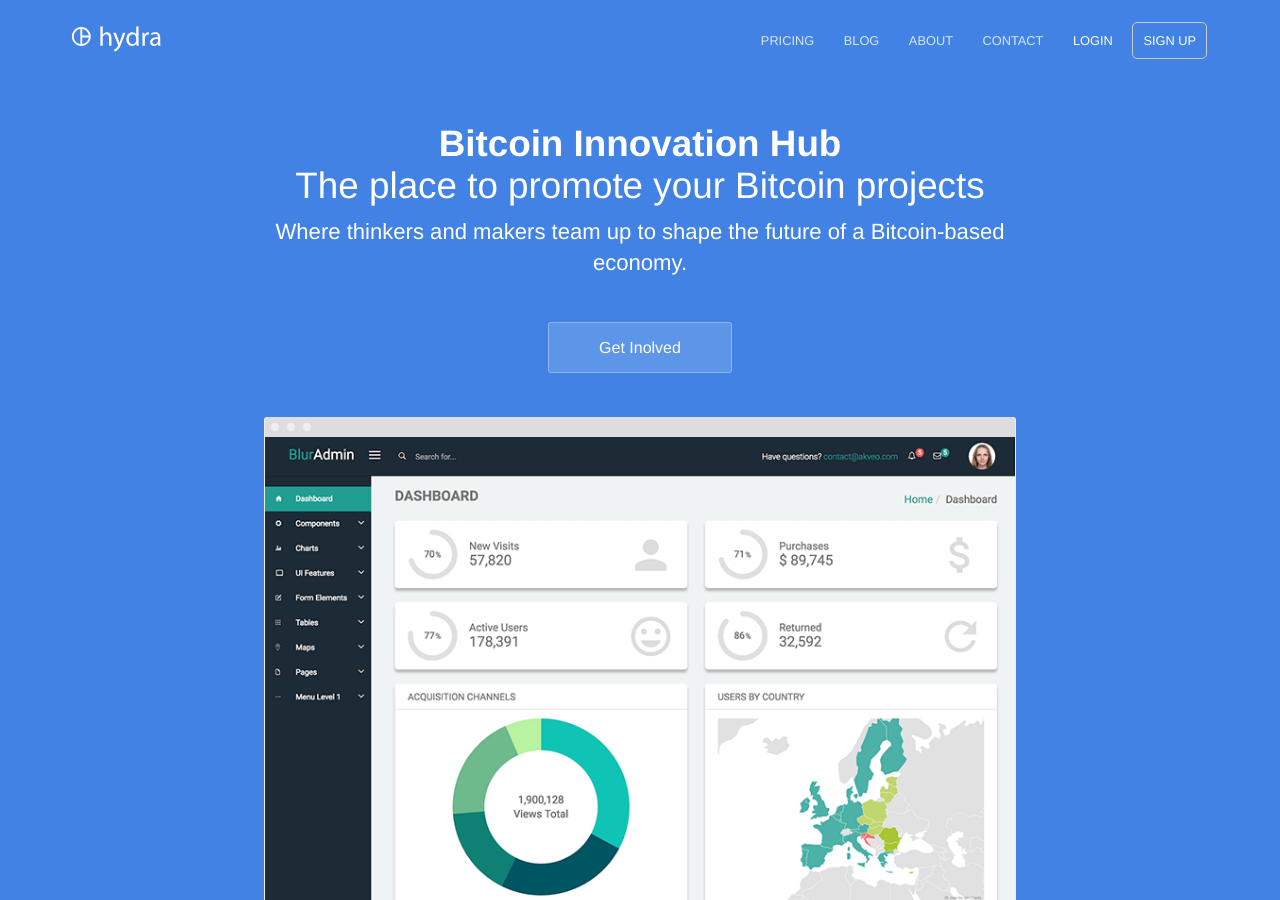
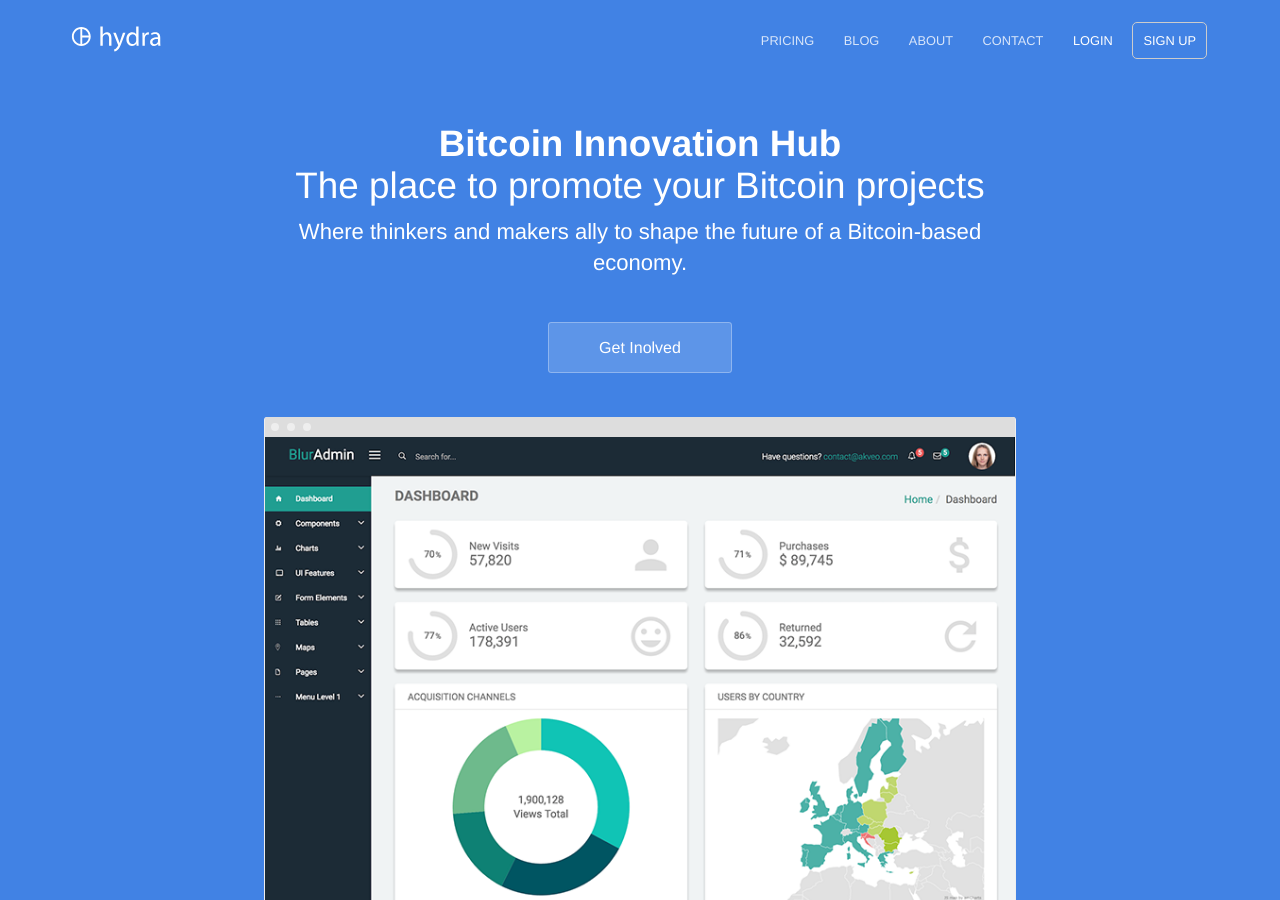
Before and after one commit to Bitcoin-InnovationHub/old, a Jekyll site: the page built from index.html, in a window 1280 px wide and 900 px high. Built offline with Jekyll 4.4.1, drawn with Linux system fonts in a browser that asks for light colours.

Commit message:
Update index.html

```diff
--- a/index.html
+++ b/index.html
@@ -6,7 +6,7 @@ description: The place to promote your Bitcoin projects
 	<div class="text-container">
 		<h1 class="editable"><strong>Bitcoin Innovation Hub</strong></h1>
 		<h1 class="editable">The place to promote your Bitcoin projects</h1>
-		<p class="subtext editable">Where thinkers and makers team up to shape the future of a Bitcoin-based economy.</p>
+		<p class="subtext editable">Where thinkers and makers ally to shape the future of a Bitcoin-based economy.</p>
 		<div class="cta button alt"><a href="{{ site.baseurl }}/contact/">Get Inolved</a></div>
 		<div>
 			<img src="{{ site.baseurl }}/images/dashboard.png" alt="Screenshot" class="screenshot editable" />
```
